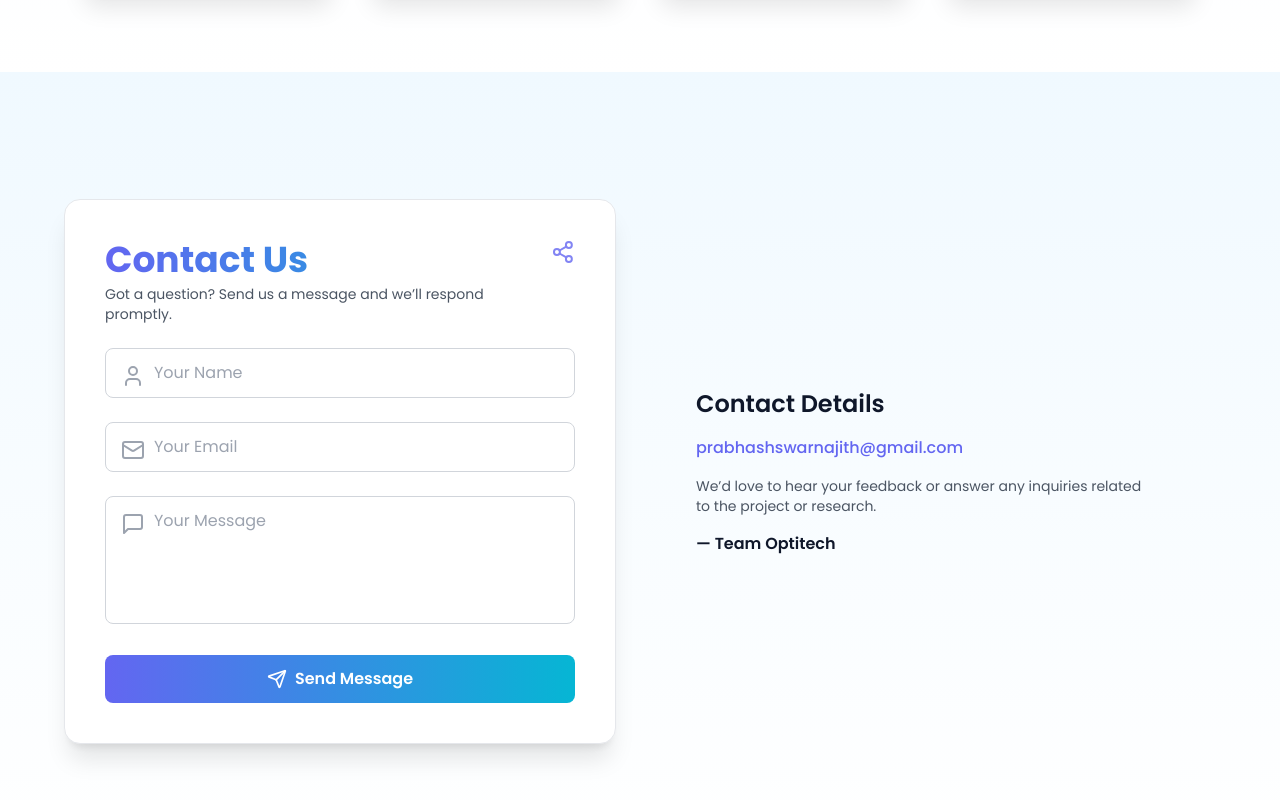
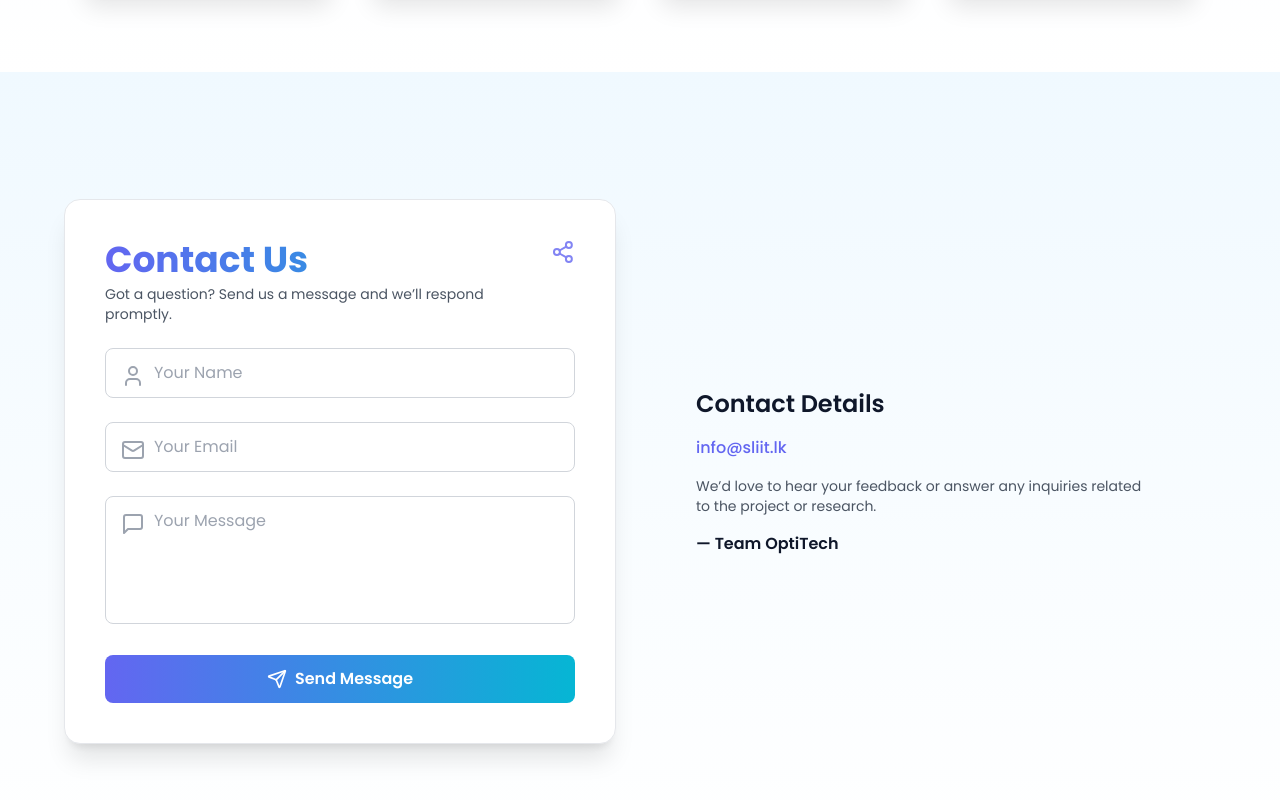
Before and after one commit to PrabhashSwarnajith/optitech-research-web, a React (Vite) app: page / in a window 1280 px wide. Shown: the part 10407-11207 px from the top of the page. Built offline with nearby package versions, Linux system fonts and the light colour scheme.

Commit message:
fix: update contact email and correct spelling of "Optitech" to "OptiTech" in Contact component

```diff
--- a/src/pages/Contact.jsx
+++ b/src/pages/Contact.jsx
@@ -158,14 +158,12 @@ const Contact = () => {
           <h3 className="text-2xl font-semibold text-[#0F172A]">
             Contact Details
           </h3>
-          <p className="text-[#6366F1] font-medium break-all">
-            prabhashswarnajith@gmail.com
-          </p>
+          <p className="text-[#6366F1] font-medium break-all">info@sliit.lk</p>
           <p className="text-gray-600 max-w-md text-sm">
             We’d love to hear your feedback or answer any inquiries related to
             the project or research.
           </p>
-          <p className="text-[#0F172A] font-semibold">— Team Optitech</p>
+          <p className="text-[#0F172A] font-semibold">— Team OptiTech</p>
         </div>
       </div>
     </section>
```
